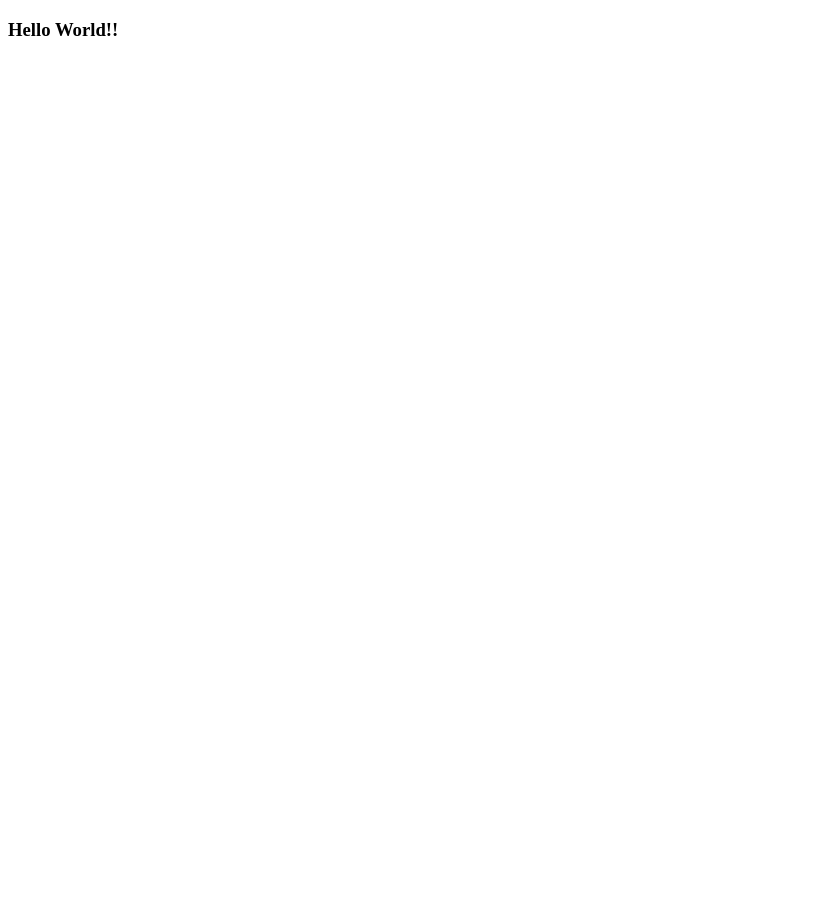
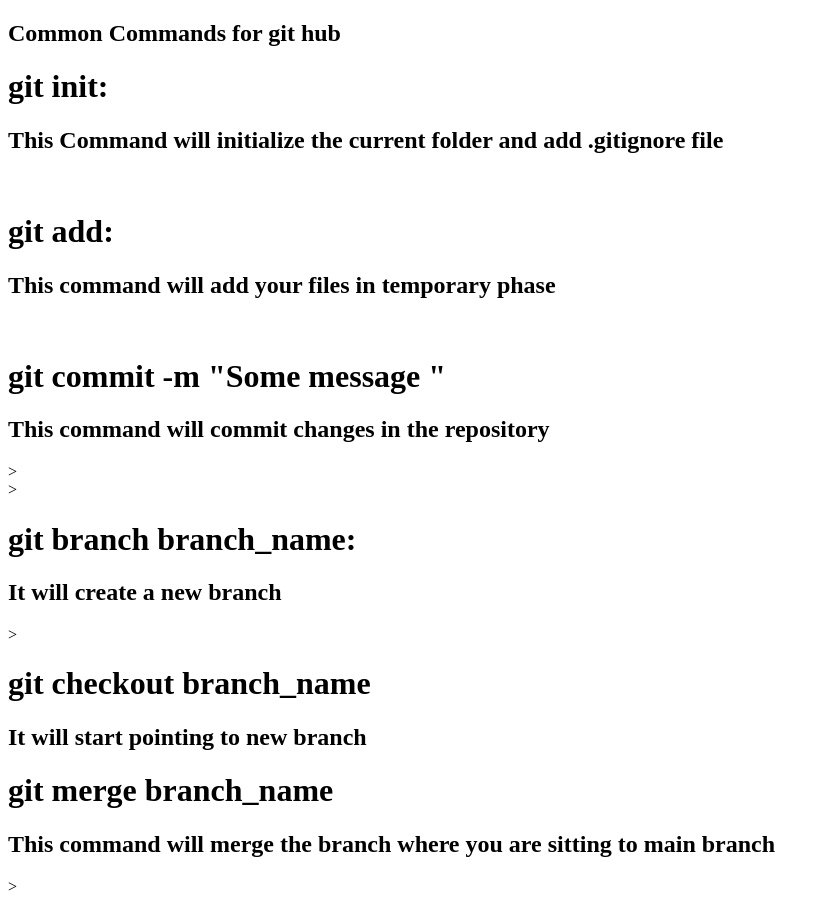
Before and after one commit to HAMZA889480/MC-Assignments, a plain HTML site: page index.html in a window 1280 px wide. Shown: the whole page, without its empty margins (0-829 px from the left). Before the commit the page ends 800 px from the top, so only its background shows below. Drawn offline with Linux system fonts and the light colour scheme.

Commit message:
Third Commit

```diff
--- a/index.html
+++ b/index.html
@@ -8,7 +8,25 @@
 </head>
 <body>
     <p>
-        <h3>Hello World!!</h3>
+        <h2> Common Commands for git hub </h2>
+
+    <h1> git init: <h2> This Command will initialize the current folder and add .gitignore file</h2>
+    </h1>
+    </br>
+    <h1> git add: <h2> This command will add your files in temporary phase</h2>
+    </h1>
+    </br>
+    <h1> git commit -m "Some message "<h2> This command will commit changes in the repository</h2>></h1>
+    </br>>
+
+    <h1> git branch branch_name: <h2> It will create a new branch</h2>
+    </h1>>
+    </br>
+
+    <h1> git checkout branch_name<h2> It will start pointing to new branch</h2>
+    </h1>
+
+    <h1> git merge branch_name <h2> This command will merge the branch where you are sitting to main branch</h2>></h1>
 
 
     </p>
```
